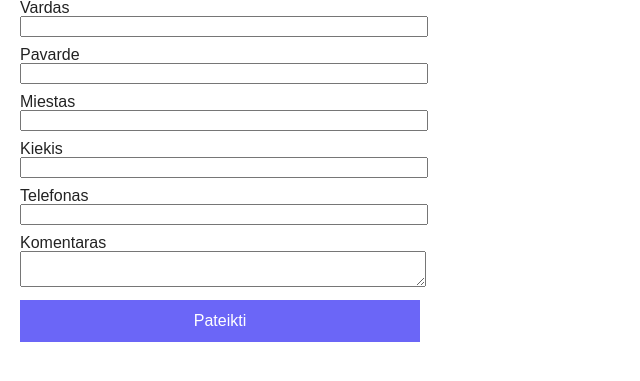
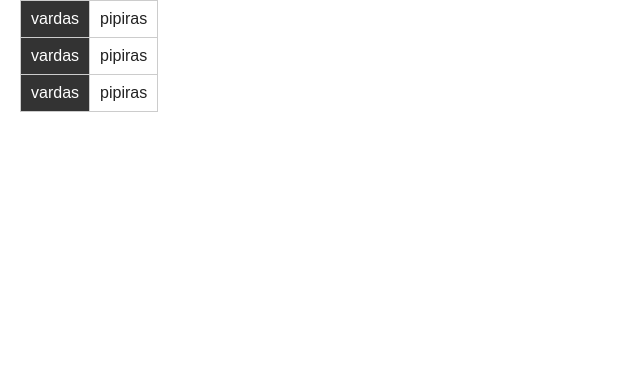
Before and after one commit to cheb4/uzduotis, a PHP site: page /orderform.html in a window 1280 px wide. Shown: the part 56-437 px from the top of the page, without its empty margins (0-640 px from the left). Run offline with PHP 8.4, Linux system fonts and the light colour scheme.

Commit message:
more css

```diff
--- a/main.css
+++ b/main.css
@@ -23,6 +23,27 @@ html, body {
     line-height: 40px;
     border: none;
     font-size: 16px;
+}
+
+#products-list {
+}
+
+#products-list td,
+#products-list th {
+    padding: 10px;
+    border: 1px solid #cccccc;
+    text-align: left;
+}
+
+#products-list th {
+    white-space: nowrap;
+    background-color: #333333;
+    color: #ffffff;
+}
+
+#products-list th a {
+    color: #FFFFFF;
+    text-decoration: none;
 }
 
 .form-field {
--- a/orderform.html
+++ b/orderform.html
@@ -16,33 +16,20 @@
                 <li><a href="/product-list">Products list</a></li>
             </ul>
         </div>
-        <form id="order-form" action="/insert" method="POST">
-            <div class="form-field">
-                <label>Vardas</label>
-                <input  type="text" name="name" >
-            </div>
-            <div class="form-field">
-                <label>Pavarde</label>
-                <input  type="text" name="surname" >
-            </div>
-            <div class="form-field">
-                <label>Miestas</label>
-                <input  type="text" name="city" >
-            </div>
-            <div class="form-field">
-                <label>Kiekis</label>
-                <input  type="text" name="ammount" >
-            </div>
-            <div class="form-field">
-                <label>Telefonas</label>
-                <input  type="text" name="phone" >
-            </div>
-            <div class="form-field">
-                <label>Komentaras</label>
-                <textarea name="comment"></textarea>
-            </div>
-            <button type="submit">Pateikti</button>
-        </form>
+        <table id="products-list">
+            <tr>
+                <th>vardas</th>
+                <td>pipiras</td>
+            </tr>
+            <tr>
+                <th>vardas</th>
+                <td>pipiras</td>
+            </tr>
+            <tr>
+                <th>vardas</th>
+                <td>pipiras</td>
+            </tr>
+        </table>
     </div>
 </body>
 </html>
```
